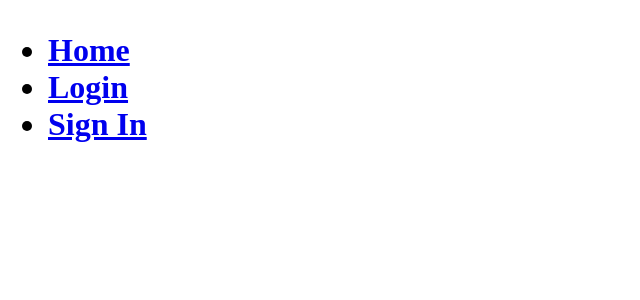
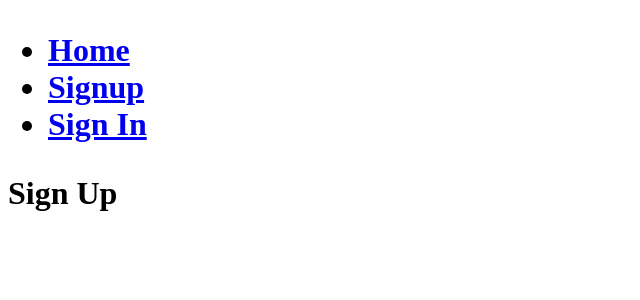
Before and after one commit to seovee/wanted-pre-onboarding-frontend, a React (Create React App) app: page /signup in a window 1280 px wide. Before the commit this address had no page. Shown: the top 300 px of the page, without its empty margins (0-640 px from the left). Built offline with nearby package versions, Linux system fonts and the light colour scheme.

Commit message:
파일명 정리

```diff
--- a/src/Router.js
+++ b/src/Router.js
@@ -2,8 +2,8 @@ import React from "react";
 import { BrowserRouter, Route, Routes } from "react-router-dom";
 import Header from "./components/Header";
 import Home from "./screens/Home";
-import Login from "./screens/Login";
 import Signin from "./screens/Signin";
+import Signup from "./screens/Signup";
 
 function Router() {
   return (
@@ -11,7 +11,7 @@ function Router() {
       <Header />
       <Routes>
         <Route path="/" element={<Home />} />
-        <Route path="/login" element={<Login />} />
+        <Route path="/signup" element={<Signup />} />
         <Route path="/signin" element={<Signin />} />
       </Routes>
     </BrowserRouter>
--- a/src/components/Header.js
+++ b/src/components/Header.js
@@ -9,7 +9,7 @@ function Header() {
           <Link to={"/"}>Home</Link>
         </li>
         <li>
-          <Link to={"/login"}>Login</Link>
+          <Link to={"/signup"}>Signup</Link>
         </li>
         <li>
           <Link to={"/signin"}>Sign In</Link>
--- a/src/screens/Login.js
+++ /dev/null
@@ -1,7 +0,0 @@
-import React from "react";
-
-function Login() {
-  return <h1>Login</h1>;
-}
-
-export default Login;
--- /dev/null
+++ b/src/screens/Signup.js
@@ -0,0 +1,7 @@
+import React from "react";
+
+function Signup() {
+  return <h1>Sign Up</h1>;
+}
+
+export default Signup;
```
